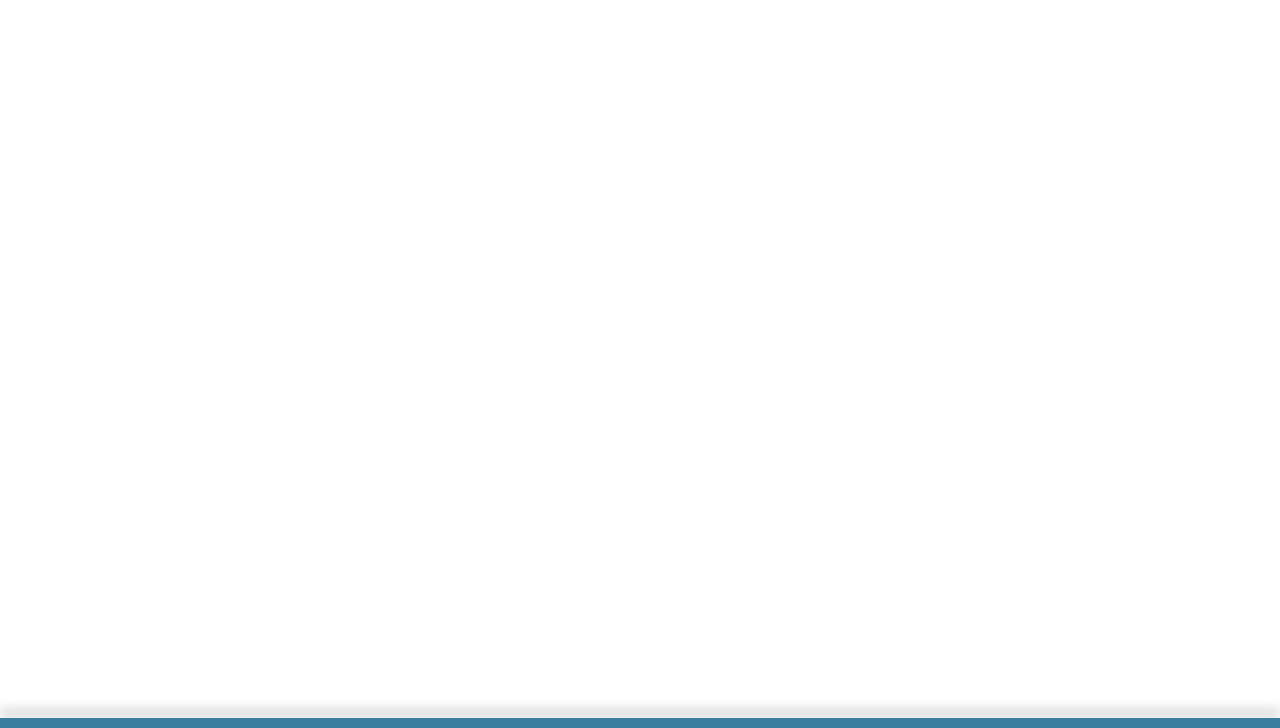
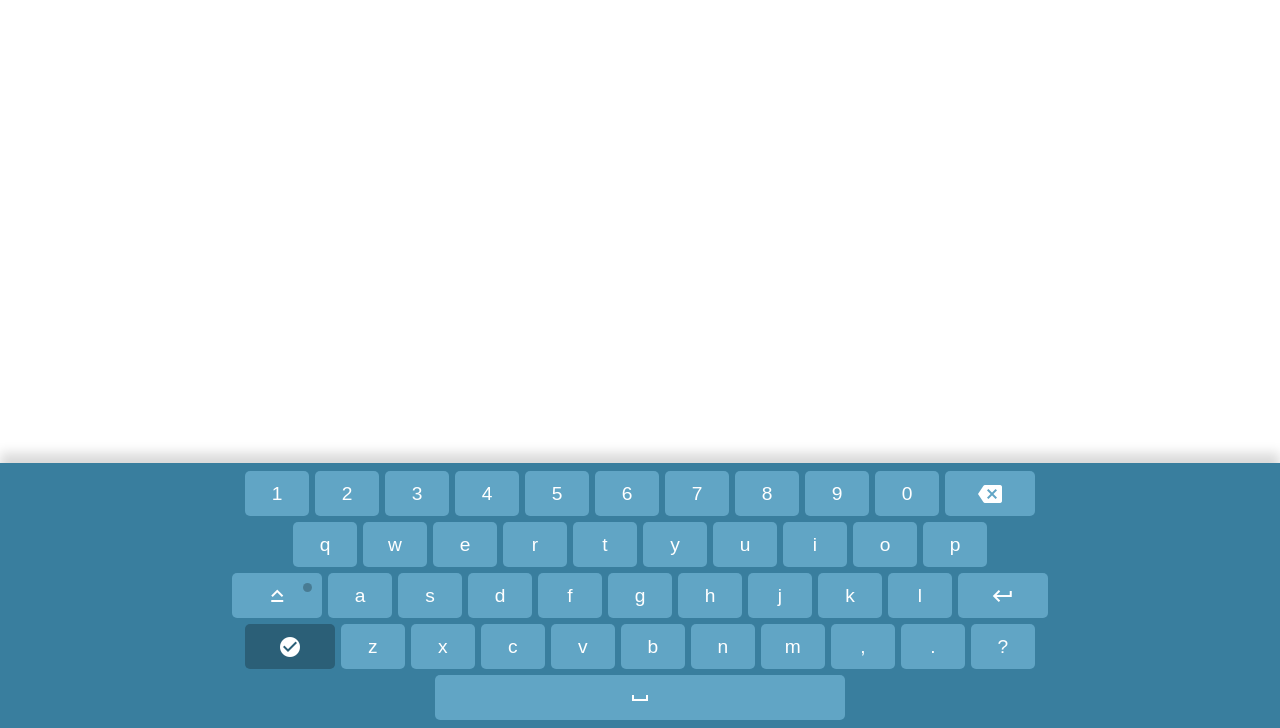
Before and after one commit to AlbertKw/VirtualKeyboard, a plain HTML site: page index.html in a window 1280 px wide. Shown: the part 72-800 px from the top of the page. Drawn offline with Linux system fonts and the light colour scheme.

Commit message:
Keyboard generated by JS

```diff
--- a/css/keyboard.css
+++ b/css/keyboard.css
@@ -40,6 +40,7 @@
   position: relative;
   outline: none;
   font-size: 1.2rem;
+  margin: 3px;
 }
 
 .keyboard-key:active {
@@ -47,11 +48,11 @@
 }
 
 .keyboard-key-wide {
-  width: 12%;
+  width: 7%;
 }
 
 .keyboard-key-extra-wide {
-  width: 30%;
+  width: 32%;
   max-width: 500px;
 }
 
--- a/index.html
+++ b/index.html
@@ -5,30 +5,11 @@
   <meta name="viewport" content="width=device-width, initial-scale=1.0">
   <title>Virtual Keyboard</title>
   <link rel="stylesheet" type="text/css" href="css/keyboard.css">
-  <link rel="shortcut icon" href="/assets/favicon.ico">
   <link href="https://fonts.googleapis.com/icon?family=Material+Icons" rel="stylesheet">
 </head>
 <body>
   <h1>Virtual Keyboard</h1>
   <textarea class="keyboard-text"></textarea>
-
-  <div class="keyboard">
-    <!-- <div class="keyboard-keys">
-      <button type="button" class="keyboard-key">1</button>
-      <button type="button" class="keyboard-key keyboard-key-wide">
-        <i class="material-icons">backspace</i>
-      </button>
-      <button type="button" class="keyboard-key keyboard-key-extra-wide">
-        <i class="material-icons">space_bar</i>
-      </button>
-      <button type="button" class="keyboard-key keyboard-key-wide keyboard-key-activatable">
-        <i class="material-icons">keyboard_capslock</i>
-      </button>
-      <button type="button" class="keyboard-key keyboard-key-wide keyboard-key-done">
-        <i class="material-icons">check_circle</i>
-      </button>
-    </div> -->
-  </div>
   <script src="js/keyboard.js"></script>
 </body>
 </html>
--- a/js/keyboard.js
+++ b/js/keyboard.js
@@ -1,3 +1,104 @@
 const Keyboard = {
+  domElements: {
+    main: null,
+    keysContainer: null,
+    keys: []
+  },
 
+  eventHandlers: {
+    onclick: null,
+    onclose: null
+  },
+
+  properties: {
+    value: "",
+    capsLock: false
+  },
+
+  init() {
+    //Create DOM elements
+    this.domElements.main = document.createElement('div');
+    this.domElements.keysContainer = document.createElement('div');
+
+    //Assign classes
+    this.domElements.main.classList.add('keyboard');
+    this.domElements.keysContainer.classList.add('keyboard-keys');
+    this.domElements.keysContainer.appendChild(this._createKeys());
+
+
+    //!TEMPORARY
+    this.domElements.main.appendChild(this.domElements.keysContainer);
+    document.body.appendChild(this.domElements.main);
+
+
+  },
+
+  _createKeys() {
+    const fragment = document.createDocumentFragment();
+    const keyLayout = [
+      "1", "2", "3", "4", "5", "6", "7", "8", "9", "0", "backspace",
+      "q", "w", "e", "r", "t", "y", "u", "i", "o", "p",
+      "caps", "a", "s", "d", "f", "g", "h", "j", "k", "l", "enter",
+      "done", "z", "x", "c", "v", "b", "n", "m", ",", ".", "?",
+      "space"
+    ];
+
+    const createIcon = (name) => {
+      const iconElement = document.createElement('i');
+      iconElement.classList.add('material-icons')
+      iconElement.innerHTML = `${name}`;
+      return iconElement;
+    }
+
+    keyLayout.forEach(key => {
+      const insertBr = ["backspace", "p", "enter", "?"].indexOf(key) !== -1;
+
+      const keyElement = document.createElement('button');
+      keyElement.setAttribute("type", "button");
+      keyElement.classList.add("keyboard-key");
+
+      switch(key) {
+        case "backspace":
+          keyElement.appendChild(createIcon("backspace"));
+          keyElement.classList.add("keyboard-key-wide");
+          break;
+
+        case "caps":
+          keyElement.appendChild(createIcon("keyboard_capslock"));
+          keyElement.classList.add("keyboard-key-activatable", "keyboard-key-wide");
+          break;
+
+        case "enter":
+          keyElement.appendChild(createIcon("keyboard_return"));
+          keyElement.classList.add("keyboard-key-wide");
+          break;
+
+        case "done":
+          keyElement.appendChild(createIcon("check_circle"));
+          keyElement.classList.add("keyboard-key-done", "keyboard-key-wide");
+          break;
+
+        case "space":
+          keyElement.appendChild(createIcon("space_bar"));
+          keyElement.classList.add("keyboard-key-extra-wide");
+          break;
+
+        default:
+          keyElement.innerHTML = key;
+          break;
+
+      }
+
+      fragment.appendChild(keyElement);
+      if(insertBr) {
+        fragment.appendChild(document.createElement('br'));
+      }
+    });
+
+    return fragment;
+  },
 }
+
+window.addEventListener("DOMContentLoaded", () => {
+  Keyboard.init();
+});
```
